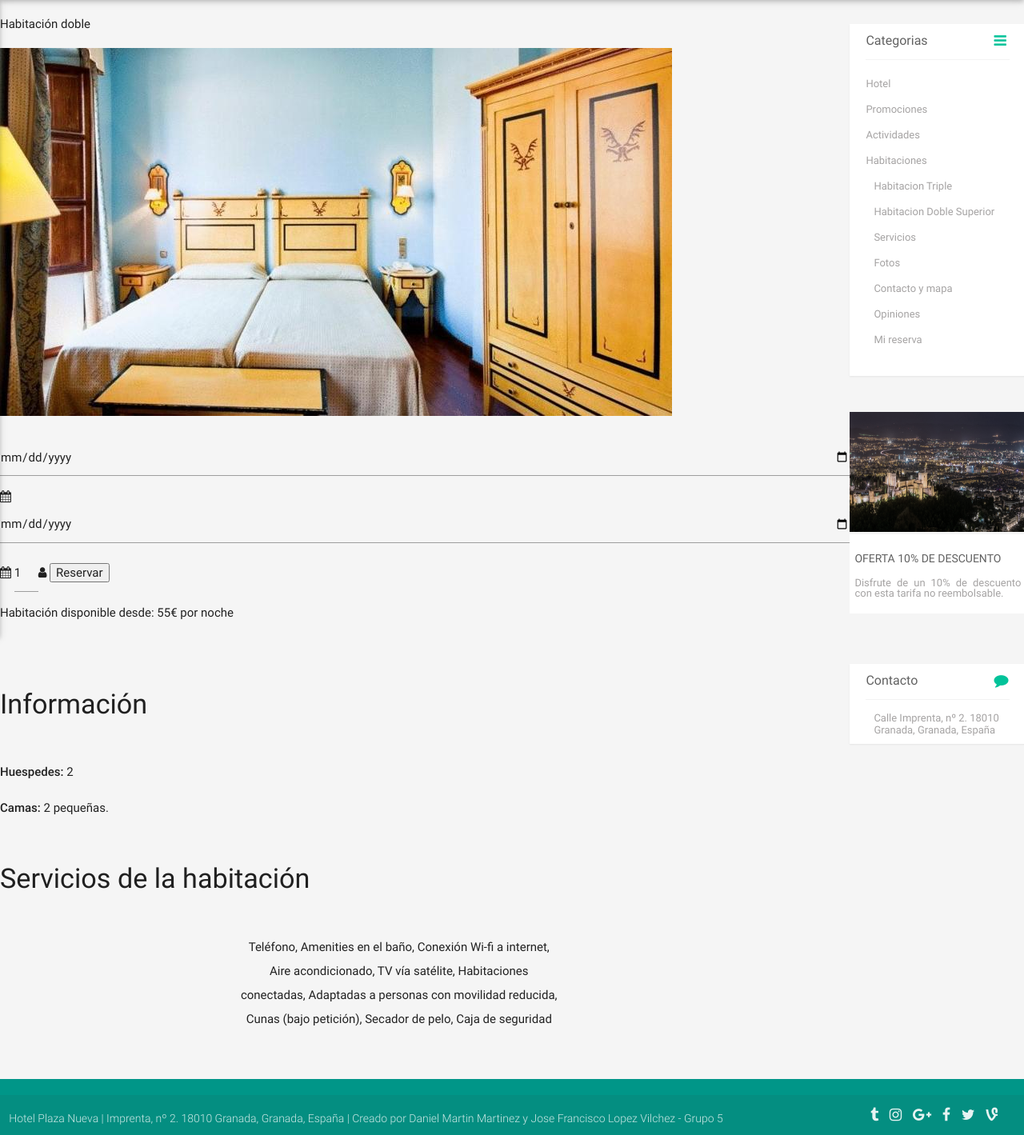
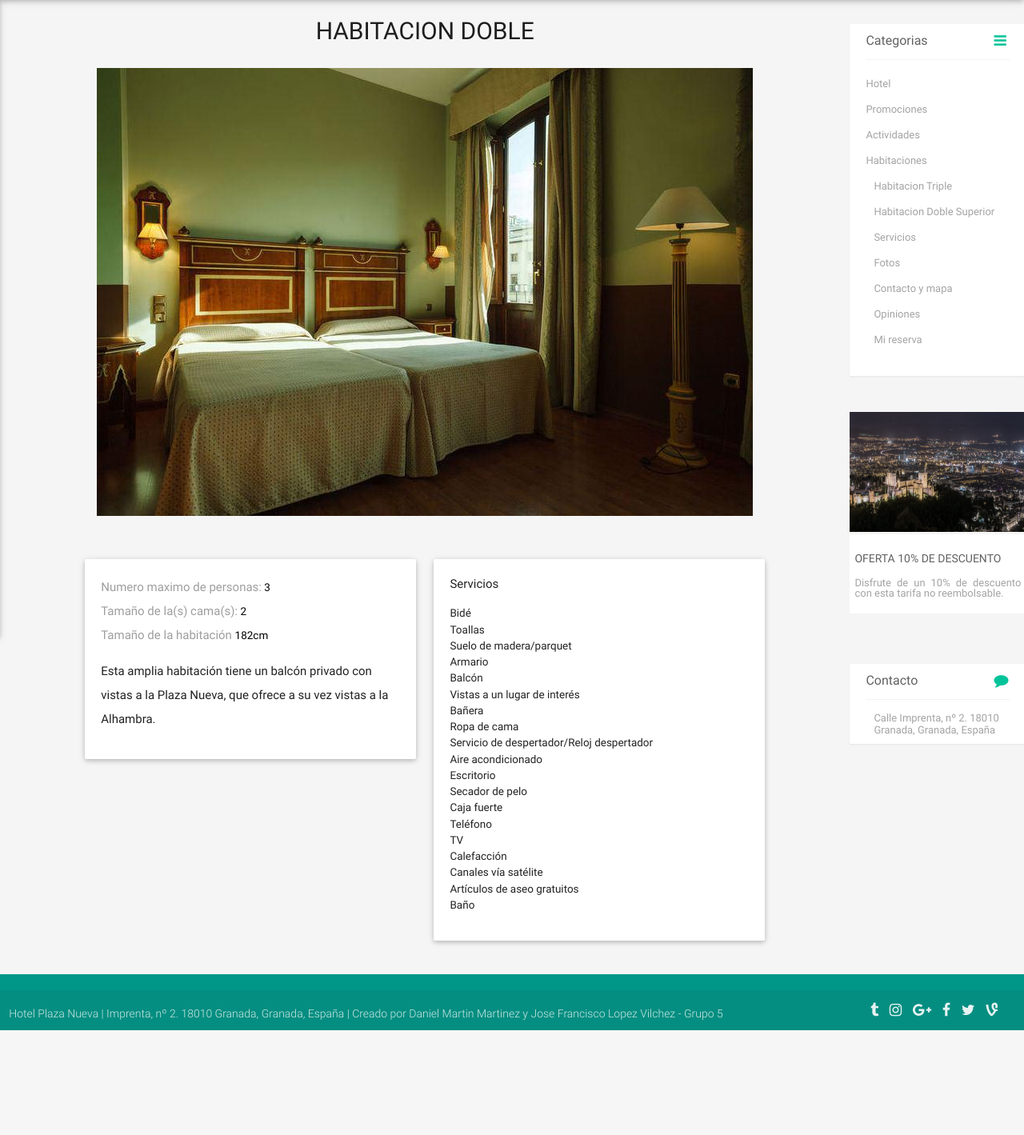
Before and after one commit to Sowl1994/webHotel, a PHP site: page /index.php?secc=habs&tipo=1 in a window 1280 px wide. Shown: the part 64-1483 px from the top of the page at 80% size. After the commit the page ends 1352 px from the top, so only its background shows below. Run offline with PHP 8.4, Linux system fonts and the light colour scheme; some libraries are stand-ins or nearby versions.

Commit message:
diseño movil

```diff
--- a/Habitaciones/hDoble.php
+++ b/Habitaciones/hDoble.php
@@ -1,31 +1,63 @@
-  	<div id="datosHab">
-  		<p id="tituloH">Habitación doble</p>
-  		<div id="portadaH">
-  			<img id='imagenHDob' src="./images/habitacion_twin.jpg">
-  		</div>
-  		<br>
-  		<div id="reservaH" >
-			<label></label><input  class='datePick '  type="date"></input><i class="fa fa-calendar datePick calendar"></i>
-			<label></label><input  class='datePick'  type="date"></input></input><i class="fa fa-calendar datePick calendar"></i>
-			<label></label><input  class='datePick'  style='width:30px;'  type="number" value='1'></input></input><i class="fa fa-user datePick calendar"></i>
-			<input class='Boton-Confirmar' type="button" value="Reservar"></input>
+<div class="container">
+
+	<div class="row">
+	  	   <div class="col s12 l12 center ">
+			     <div id="info">
+						<h3    style='margin-bottom: -60px;' class=' separador separadorDots'>Habitacion Doble</h3>
+				</div>
+	  		</div>
+
+	  	   <div class="col s12 l12 center ">
+			     <div id="info" style='margin-top: 20px;'>
+						<img id='imagenHDob' src="./images/habitacion_twin2.jpg">
+				</div>
+	  		</div>
+
+	 </div>
+
+	<div class="row">
+	</div>
+
+	<div class="row">
+		<div class="col s12 l6 ">
+			<div class="card-panel">
+		      <div class='info-hotel-atributos'>
+		      	<label class='label-info-atrib'>Numero maximo de personas:</label><p class='n-attrib'>  3</p>
+		      	<br>
+				<label class='label-info-atrib'>Tamaño de la(s) cama(s):</label><p class='n-attrib'>  2</p>
+				<br>
+				<label class='label-info-atrib'>Tamaño de la habitación</label> <p class='n-attrib'>  182cm</p>
+		      </div>
+		      <div class='info-hotel-descripcion'>
+		      	<p>Esta amplia habitación tiene un balcón privado con vistas a la Plaza Nueva, que ofrece a su vez vistas a la Alhambra.</p>
+		      </div>
+		    </div>
 		</div>
-		<div id="infoPrecio">
-			<span id="precio">Habitación disponible desde:
-				<span id="total">55€</span>
-			 por noche</span>
+		<div class="col s12 l6 ">
+			<div class="card-panel">
+		      <span class="text-darken-2 center">Servicios</span>
+				<ul class="amenities">
+					<li>Bidé</li>
+					<li>Toallas</li>
+					<li>Suelo de madera/parquet</li>
+					<li>Armario</li>
+					<li>Balcón</li>
+					<li>Vistas a un lugar de interés</li>
+					<li>Bañera</li>
+					<li>Ropa de cama</li>
+					<li>Servicio de despertador/Reloj despertador</li>
+					<li>Aire acondicionado</li>
+					<li>Escritorio</li>
+					<li>Secador de pelo</li>
+					<li>Caja fuerte</li>
+					<li>Teléfono</li>
+					<li>TV</li>
+					<li>Calefacción</li>
+					<li>Canales vía satélite</li>
+					<li>Artículos de aseo gratuitos</li>
+					<li>Baño</li>
+				</ul>
+		    </div>
 		</div>
-  	</div>
-
-  	<div class='info-hab'>
-  	<br><br><br>
-	  	<h4>Información</h4><br>
-	  	<ul>
-	  	<li><p class='white-tx'><strong>Huespedes: </strong>2</p> </li>
-	  	<li><p class='white-tx'><strong>Camas: </strong>2 pequeñas.</p> </li>
-	  	</ul>
-	  	<br>
-	  	<h4>Servicios de la habitación</h4><br>
-	  	<p class='white-tx' style='max-width: 700px; padding-left:28%;' align="center">Teléfono, Amenities en el baño, Conexión Wi-fi a internet, Aire acondicionado, TV vía satélite, Habitaciones conectadas, Adaptadas a personas con movilidad reducida, Cunas (bajo petición), Secador de pelo, Caja de seguridad</p>
-	  	<br><br>
-  	</div>
+	</div>
+ </div>
--- a/conexion/conexion.php
+++ b/conexion/conexion.php
@@ -1,6 +1,6 @@
 <?php
 	$usuario = "root";
-	$pass = "algo";
+	$pass = "";
 	$host = "localhost";
 	$dbname = "hotel";
 ?>
--- a/css/estilo.css
+++ b/css/estilo.css
@@ -385,6 +385,7 @@ color:#FFF;
   text-align: center;
   width: 100%;
   bottom: 5px;
+  z-index: 1;
 
   font: 400 18px/1 'Kaushan Script', cursive;
   color: #black;
@@ -494,3 +495,17 @@ color:#FFF;
   padding-top: 5px;
   padding-bottom: 10px;
 }
+
+
+.espacio{
+  padding-bottom: 400px;
+}
+
+.small{
+  display: none;
+}
+
+
+#googleMap{
+  padding-left: 40px;
+}
--- /dev/null
+++ b/css/styleHabs.css
@@ -0,0 +1,13 @@
+.label-info-atrib{
+    font-size: 1em;
+}
+
+.n-attrib{
+    display: inline;
+    font-size: 0.9em;
+    color: black;
+}
+
+.amenities > li{
+    font-size: 0.9em;
+}
--- a/includes/body.php
+++ b/includes/body.php
@@ -26,8 +26,7 @@
     </div>
 
 
+    <div class='espacio'>
+    </div>
 
-
-
-<br><br><br><br><br><br><br><br><br><br><br><br><br><br><br><br><br><br><br>
 <!-- fin contenido principal -->
--- a/includes/head.php
+++ b/includes/head.php
@@ -13,6 +13,9 @@
    <!-- Mi CSS  -->
   <link href="css/estilo.css" type="text/css" rel="stylesheet" media="screen,projection"/>
   <link href="css/estilo-Portatil.css" type="text/css" rel="stylesheet" media="screen,projection"/>
+  <link href="css/estilo-movil.css" type="text/css" rel="stylesheet" media="screen,projection"/>
+  <link href="css/styleHabs.css" type="text/css" rel="stylesheet" media="screen,projection"/>
+
   <link rel="stylesheet" href="https://maxcdn.bootstrapcdn.com/font-awesome/4.5.0/css/font-awesome.min.css">
 
   <!-- jquery -->
--- a/includes/menu.php
+++ b/includes/menu.php
@@ -30,10 +30,25 @@
         </ul>
         <!-- NAV MOBIL-->
           <ul id="nav-mobile" class="side-nav">
-            <li><a href="#">Navbar Link</a></li>
+              <li><a href='#'><i class="material-icons right">supervisor_account</i>Acceder </a></li>
+              <li><a href="index.php">Hotel</a></li>
+              <li><a href="index.php?secc=promo">Promociones</a></li>
+              <li><a href="index.php?secc=actividades">Actividades</a></li>
+              <li><a class="dropdown-button" href="#!" data-activates="habsDesplegable-movil">Habitaciones</a></li>
+                <ul id="habsDesplegable-movil" class="dropdown-content">
+                  <li><a href="index.php?secc=habs&tipo=1">Habitacion Doble</a></li>
+                  <li><a href="index.php?secc=habs&tipo=2">Habitacion Triple</a></li>
+                  <li><a href="index.php?secc=habs&tipo=3">Habitacion Doble Superior</a></li>
+                </ul>
+              <li><a href="index.php?secc=fotos">Fotos</a></li>
+              <li><a href="index.php?secc=contacto">Contacto y mapa</a></li>
+              <li><a href="index.php?secc=mireserva">Mi reserva</a></li>
+
           </ul>
           <a href="#" data-activates="nav-mobile" class="button-collapse"><i class="material-icons">menu</i></a>
         <!-- FIN NAV MOBIL -->
+
+
       </div>
 
     </nav>
--- a/includes/prefooter.php
+++ b/includes/prefooter.php
@@ -1,3 +1,7 @@
+
+
+
+
     <div class="parallax-container valign-wrapper">
     <div class="section no-pad-bot">
       <div class="container">
```
Also changed, not shown: Promociones/actividades.php (+40 -4 lines), Promociones/promociones.php (+43 -8 lines), contacto/contacto.php (+16 -12 lines), css/estilo-movil.css (added, +76 -0 lines), includes/Principal.php (+4 -4 lines).
